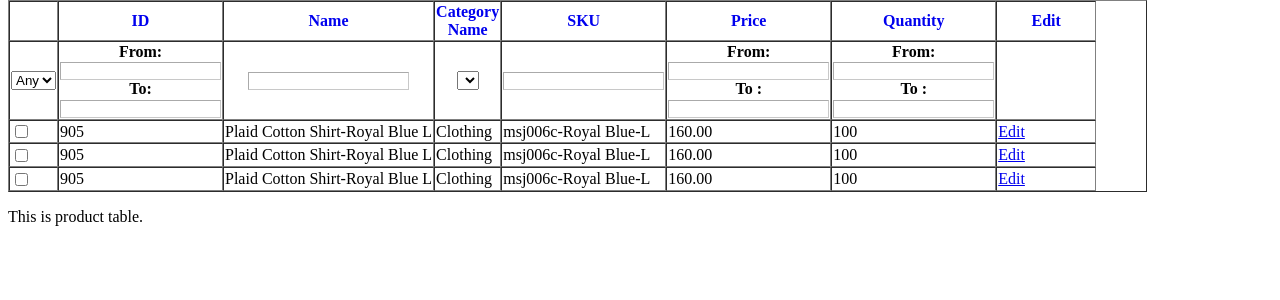
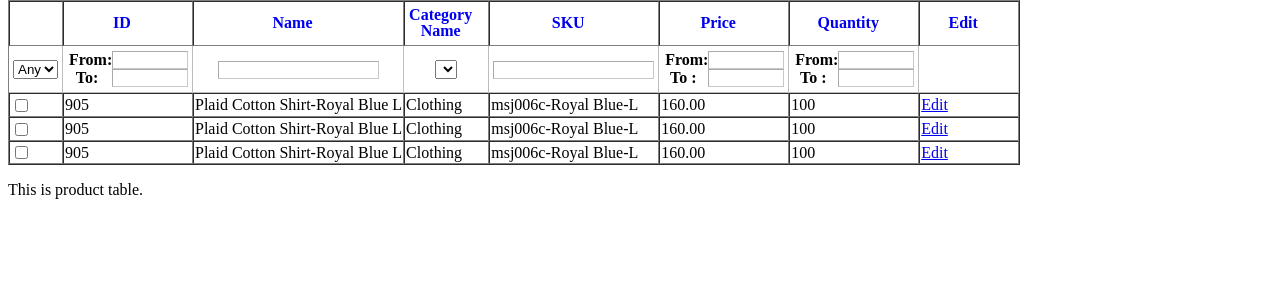
Before and after one commit to DrMad92/icd0007-product-catalogue, a PHP site: page /static/products.html in a window 1280 px wide. Shown: the part 26-326 px from the top of the page. Run offline with PHP 8.4, Linux system fonts and the light colour scheme; lists and menus that the app fills with data are empty.

Commit message:
fixed filter row

```diff
--- a/static/products.html
+++ b/static/products.html
@@ -7,19 +7,18 @@
     </nav>
 </header>
 <body>
-    <div>
+    <div class="grid">
     <div id="productGrid">
     <table id="productGrid_table" class="data" cellspacing="0" border="1">
         <colgroup>
             <col class="a-center" width="20">
-            <col width="50">
+            <col width="130">
             <col>
             <col width="60">
             <col width="100">
-            <col width="80">
+            <col width="130">
+            <col width="130">
             <col width="100">
-            <col width="100">
-            <col width="50">
         </colgroup>
         <thead>
             <tr class="headings">
@@ -123,6 +122,7 @@
                 </div>
             </th>
             <th>
+                <div class="range">
                 <div class="range-line">
                     <span class="label">From:</span>
                     <input id="productGrid_product_filter_price_from" class="input-text no-changes" type="text" name="price[from]" value="">
@@ -131,6 +131,7 @@
                     <span class="label">To :</span>
                     <input id="productGrid_product_filter_price_to" class="input-text no-changes" type="text" name="price[to]" value="">
                 </div>
+            </div>
             </th>
             <th>
                 <div class="range">
--- a/style/products.css
+++ b/style/products.css
@@ -16,7 +16,7 @@ input, select{
 
 .grid tr.filter .range input {
     float: right;
-    width: 50px !important;
+    width: 70px !important;
     margin-top: 0;
 }
 
```
